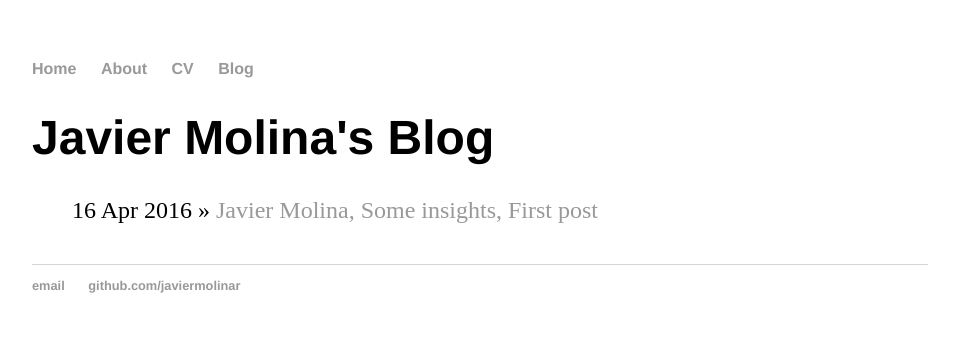
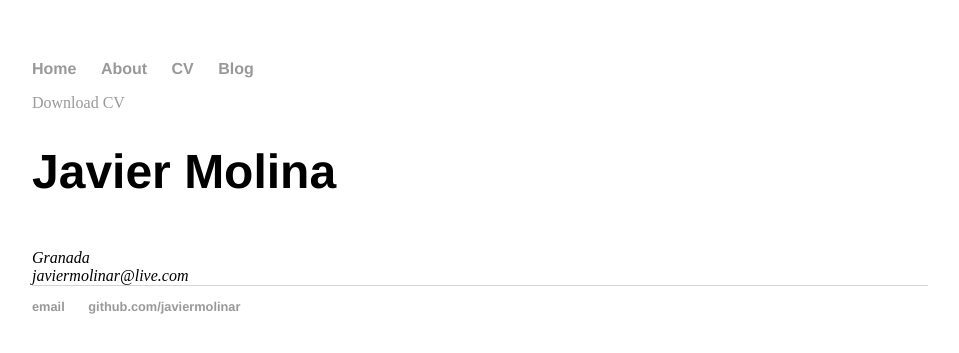
Before and after one commit to javiermolinar/javiermolinar.github.io, a Jekyll site: the page built from cv/index.html, in a window 1280 px wide. Shown: the top 353 px of the page, without its empty margins (160-1119 px from the left). Built offline with Jekyll 4.4.1, drawn with Linux system fonts in a browser that asks for light colours.

Commit message:
Update index.html

```diff
--- a/cv/index.html
+++ b/cv/index.html
@@ -1,11 +1,14 @@
 ---
 layout: default
-title: Javier Molina's Blog
+title: CV of Javier Molina
 ---
-	<h1>{{ page.title }}</h1>
-	<ul class="posts">
 
-	  {% for post in site.posts %}
-	    <li><span>{{ post.date | date_to_string }}</span> » <a href="{{ post.url }}" title="{{ post.title }}">{{ post.title }}</a></li>
-	  {% endfor %}
-	</ul>
+	<div class="cv">
+		<a href="#" class="download" title="Download CV as PDF">Download CV</a>
+					<h1>Javier Molina</h1>
+					<address>
+					<br>Granada<br>
+					<span class="obfuscate">javiermolinar@live.com</span>
+					</address>
+
+	</div>
```
